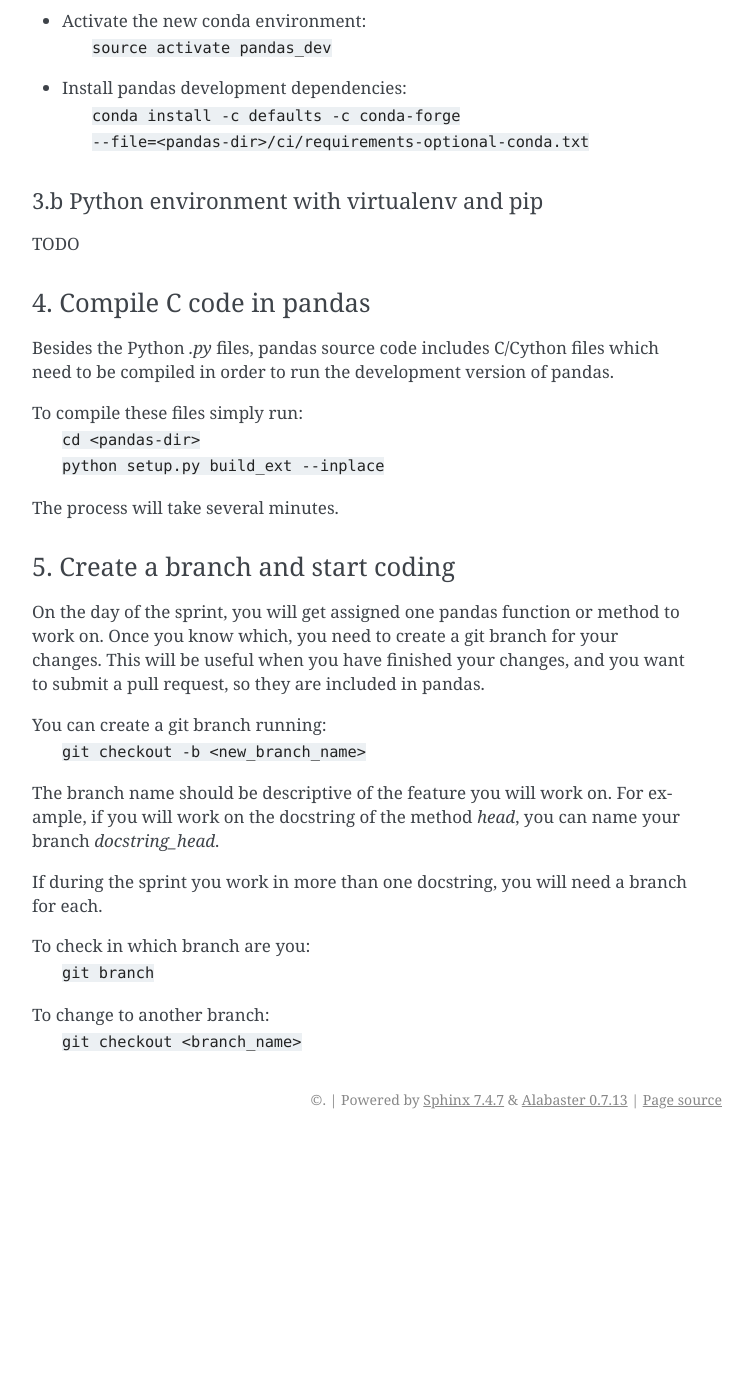
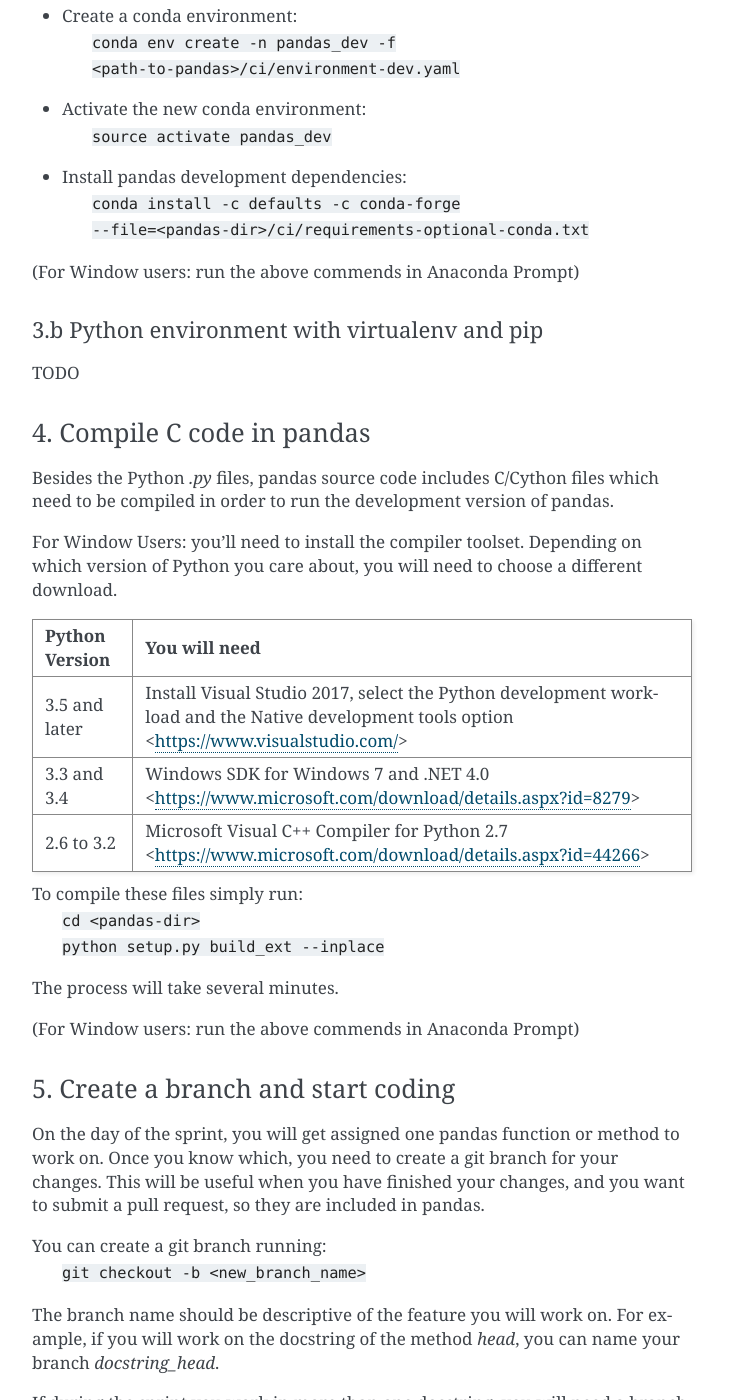
Before and after one commit to python-sprints/python-sprints.github.io, a Sphinx documentation site: the page built from pandas/guide/source/pandas_setup.rst, in a window 1280 px wide and 1400 px high, scrolled down 1686 px. Shown: the whole window, without its empty margins (388-1140 px from the left). Built offline with Sphinx 7.4.7, drawn with Linux system fonts in a browser that asks for light colours; before the commit the page ends 2825 px from its top, so only the background shows below that; some of the changed text lies outside the part shown.

Commit message:
Added comments for Window users

```diff
--- a/pandas/guide/source/pandas_setup.rst
+++ b/pandas/guide/source/pandas_setup.rst
@@ -51,6 +51,8 @@ repository:
 
     | ``git remote add upstream https://github.com/pandas-dev/pandas``
 
+(For Window Users: download git for Windows <https://gitforwindows.org/> and run Git Bash in the directory where you want the copy of pandas source code with the same commends as above.)
+
 3. Set up a Python environment
 ~~~~~~~~~~~~~~~~~~~~~~~~~~~~~~
 
@@ -68,6 +70,8 @@ repository:
 * Install pandas development dependencies:
     ``conda install -c defaults -c conda-forge --file=<pandas-dir>/ci/requirements-optional-conda.txt``
 
+(For Window users: run the above commends in Anaconda Prompt)
+
 3.b Python environment with virtualenv and pip
 ^^^^^^^^^^^^^^^^^^^^^^^^^^^^^^^^^^^^^^^^^^^^^^
 
@@ -79,11 +83,30 @@ TODO
 Besides the Python `.py` files, pandas source code includes C/Cython files
 which need to be compiled in order to run the development version of pandas.
 
+For Window Users: you'll need to install the compiler toolset. Depending on which version of Python you care about, you will need to choose a different download.
+
++----------------+------------------------------------------------------------+
+|   Python       |                       You will need                        |
+|   Version      |                                                            |
++================+============================================================+
+| 3.5 and later  | Install Visual Studio 2017, select the Python development  |
+|                | workload and the Native development tools option           |
+|                | <https://www.visualstudio.com/>                            |
++----------------+------------------------------------------------------------+
+| 3.3 and 3.4    | Windows SDK for Windows 7 and .NET 4.0                     |
+|                | <https://www.microsoft.com/download/details.aspx?id=8279>  |
++----------------+------------------------------------------------------------+
+| 2.6 to 3.2     | Microsoft Visual C++ Compiler for Python 2.7               |
+|                | <https://www.microsoft.com/download/details.aspx?id=44266> |
++----------------+------------------------------------------------------------+
+
 To compile these files simply run:
     | ``cd <pandas-dir>``
     | ``python setup.py build_ext --inplace``
 
 The process will take several minutes.
+
+(For Window users: run the above commends in Anaconda Prompt)
 
 5. Create a branch and start coding
 ~~~~~~~~~~~~~~~~~~~~~~~~~~~~~~~~~~~
@@ -108,3 +131,5 @@ To check in which branch are you:
 
 To change to another branch:
     | ``git checkout <branch_name>``
+
+(for Window users run above comments with Git Bash)
```
